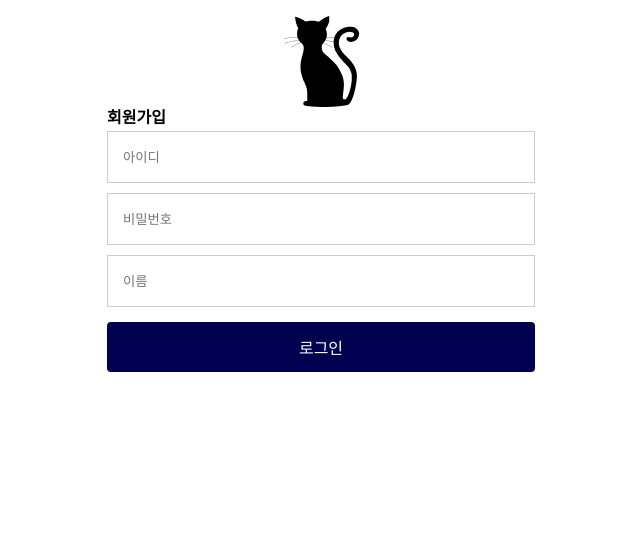
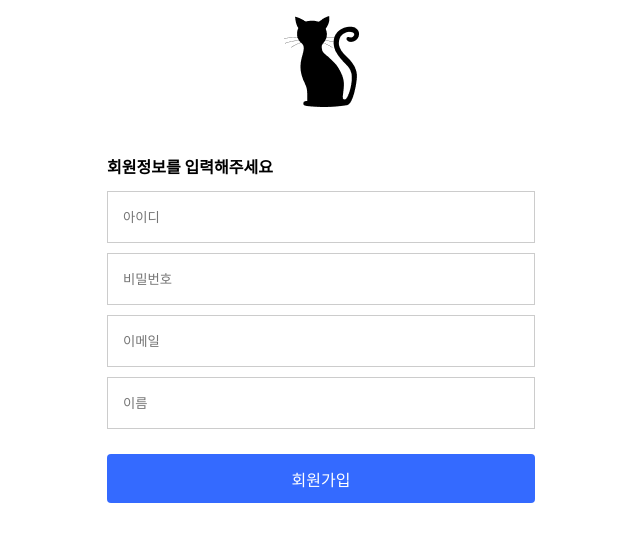
Before and after one commit to junior-pilot-project/product-sale-front, a React (Create React App) app: page /register in a window 1280 px wide. Shown: the top 542 px of the page, without its empty margins (319-959 px from the left). Built offline with nearby package versions, Linux system fonts and the light colour scheme.

Commit message:
design. 로그인,회원가입 퍼블수정

```diff
--- a/src/components/auth/Auth.module.css
+++ b/src/components/auth/Auth.module.css
@@ -25,11 +25,14 @@
 
 .authFormBlock {
   margin: 0 auto;
-  h3 {
-    text-align: left;
-    color: black;
-  }
+  margin-top: 40px;
 }
+
+.label {
+  padding: 10px 0;
+  font-size: 16px;
+}
+
 .styledInput {
   display: inline-block;
   border: 1px solid #ccc;
@@ -38,3 +41,7 @@
   padding: 15px 15px;
   margin: 5px 0;
 }
+
+.authButton {
+  margin: 20px 0;
+}
--- a/src/components/auth/AuthForm.tsx
+++ b/src/components/auth/AuthForm.tsx
@@ -48,13 +48,16 @@ const AuthForm = ({ type }: AuthType) => {
 
   return (
     <div className={`${styles.authFormBlock}`}>
-      <h3>{type === 'register' ? '회원가입' : '로그인'}</h3>
+      <div className={`${styles.label}`}>
+        {type === 'register' ? '회원정보를 입력해주세요' : '로그인'}
+      </div>
       <form onSubmit={handleSubmit}>
         <input
           className={`${styles.styledInput}`}
           name="id"
           placeholder="아이디"
           onChange={handleLoginInput}
+          required
         ></input>
         <input
           className={`${styles.styledInput}`}
@@ -62,24 +65,35 @@ const AuthForm = ({ type }: AuthType) => {
           placeholder="비밀번호"
           type="password"
           onChange={handleLoginInput}
+          required
         ></input>
         {type === 'register' && (
-          <input className={`${styles.styledInput}`} placeholder="이름"></input>
+          <>
+            <input
+              className={`${styles.styledInput}`}
+              name="email"
+              placeholder="이메일"
+              type="email"
+              required
+            ></input>
+            <input
+              className={`${styles.styledInput}`}
+              placeholder="이름"
+              required
+            ></input>
+          </>
         )}
+        <div className={`${styles.authButton}`}>
+          {type === 'register' ? (
+            <Button onClick={() => navigate('/register')}>회원가입</Button>
+          ) : (
             <Button
               disabled={answer.id.length === 0 || answer.password.length === 0}
-          style={{ width: '428px', height: '50px' }}
             >
               로그인
             </Button>
-        {type === 'login' && (
-          <Button
-            style={{ width: '428px', height: '50px' }}
-            onClick={() => navigate('/register')}
-          >
-            회원가입
-          </Button>
           )}
+        </div>
       </form>
     </div>
   );
--- a/src/components/common/Button.tsx
+++ b/src/components/common/Button.tsx
@@ -14,9 +14,7 @@ const StyledButton = styled.button`
   cursor: pointer;
   background: #346aff;
   color: white;
-  width: 466px;
-  margin-top: 10px;
-  display: inline-block;
+  width: 100%;
 `;
 
 const Button = (props: ButtonHTMLAttributes<HTMLButtonElement>) => (
```
Lines whose indentation alone changed are shown as unchanged.
